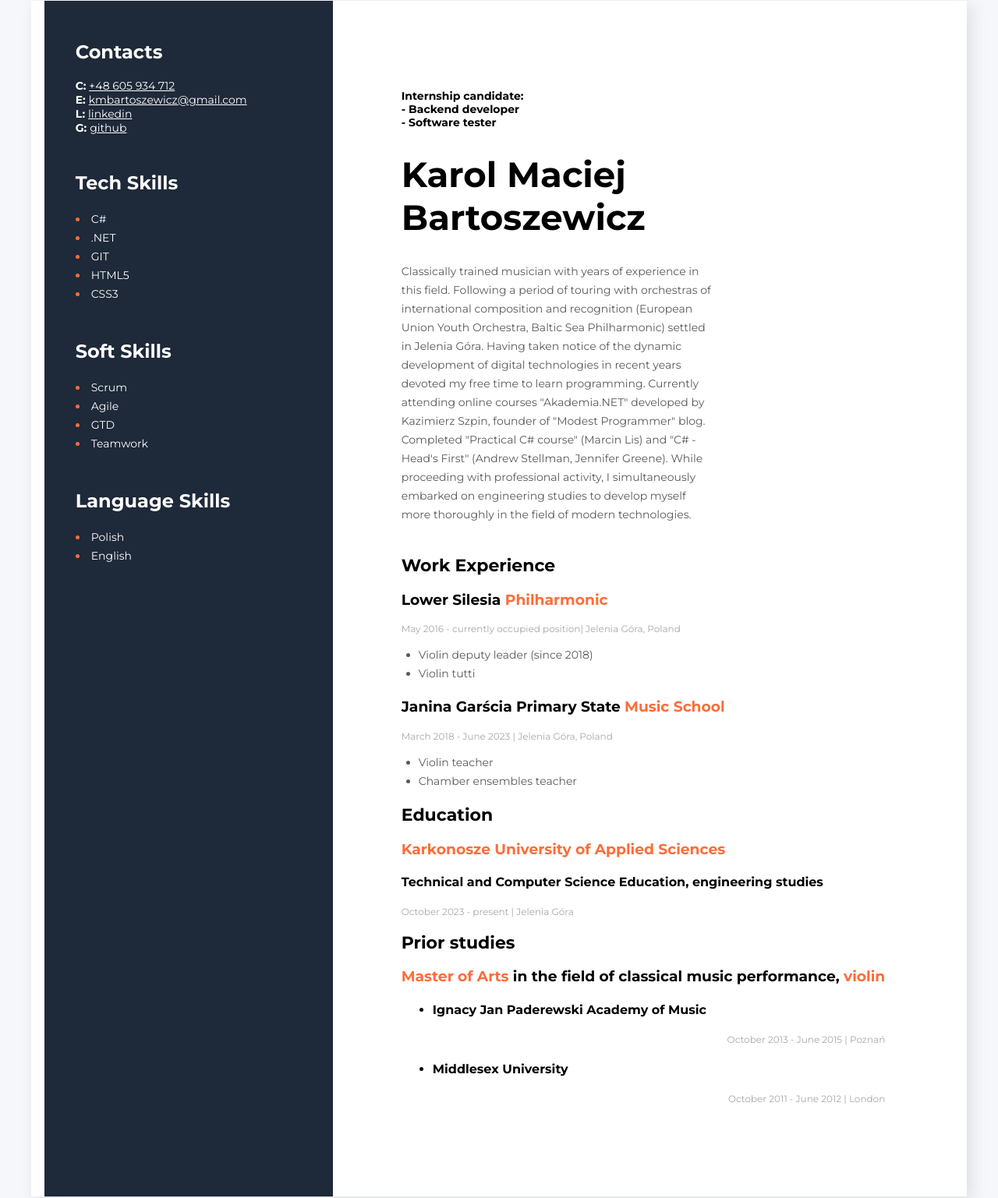
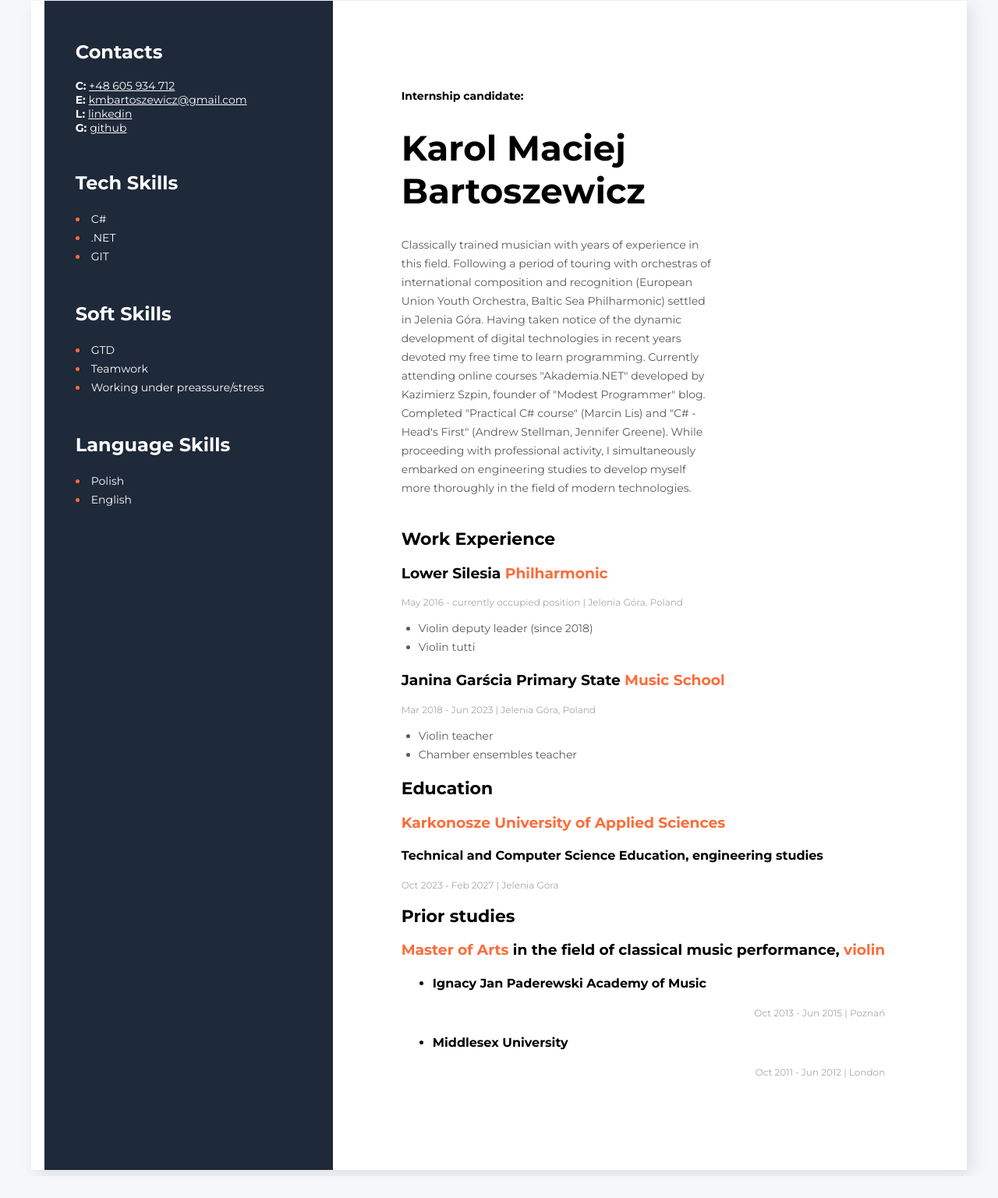
Before and after one commit to kamvitae/my-resume, a plain HTML site: page index.html in a window 1280 px wide. Shown: the part 7-1544 px from the top of the page at 78% size. After the commit the page ends 1516 px from the top, so only its background shows below. Drawn offline with Linux system fonts and the light colour scheme.

Commit message:
Update index.html

```diff
--- a/index.html
+++ b/index.html
@@ -20,7 +20,7 @@
                 <div class="main-description">
                     <h2 class="job-title">
                         Internship candidate:
-                        <br />- Backend developer <br />- Software tester
+                        <!-- <br />- Backend developer <br />- Software tester -->
                     </h2>
                     <h1>Karol Maciej Bartoszewicz</h1>
 
@@ -53,7 +53,7 @@
                         <span class="highlight">Philharmonic</span>
                     </h3>
                     <p class="period">
-                        May 2016 - currently occupied position| Jelenia Góra,
+                        May 2016 - currently occupied position | Jelenia Góra,
                         Poland
                     </p>
                     <ul class="job-list">
@@ -68,7 +68,7 @@
                         <span class="highlight">Music School</span>
                     </h3>
                     <p class="period">
-                        March 2018 - June 2023 | Jelenia Góra, Poland
+                        Mar 2018 - Jun 2023 | Jelenia Góra, Poland
                     </p>
                     <ul class="job-list">
                         <li>Violin teacher</li>
@@ -86,9 +86,7 @@
                             Technical and Computer Science Education,
                             engineering studies
                         </h4>
-                        <p class="period">
-                            October 2023 - present | Jelenia Góra
-                        </p>
+                        <p class="period">Oct 2023 - Feb 2027 | Jelenia Góra</p>
                     </div>
                 </div>
 
@@ -103,13 +101,13 @@
                         <li>
                             <h4>Ignacy Jan Paderewski Academy of Music</h4>
                             <p class="edu_period">
-                                October 2013 - June 2015 | Poznań
+                                Oct 2013 - Jun 2015 | Poznań
                             </p>
                         </li>
                         <li>
                             <h4>Middlesex University</h4>
                             <p class="edu_period">
-                                October 2011 - June 2012 | London
+                                Oct 2011 - Jun 2012 | London
                             </p>
                         </li>
                     </ul>
@@ -154,19 +152,24 @@
                         <li><span class="list-secondary-item">C#</span></li>
                         <li><span class="list-secondary-item">.NET</span></li>
                         <li><span class="list-secondary-item"> GIT</span></li>
-                        <li><span class="list-secondary-item">HTML5</span></li>
-                        <li><span class="list-secondary-item"> CSS3</span></li>
+                        <!-- <li><span class="list-secondary-item">HTML5</span></li>
+                        <li><span class="list-secondary-item"> CSS3</span></li> -->
                     </ul>
                 </div>
 
                 <div class="soft-skills-block">
                     <h2 class="header-secondary">Soft Skills</h2>
                     <ul class="list-secondary">
-                        <li><span class="list-secondary-item">Scrum</span></li>
-                        <li><span class="list-secondary-item">Agile</span></li>
+                        <!-- <li><span class="list-secondary-item">Scrum</span></li>
+                        <li><span class="list-secondary-item">Agile</span></li> -->
                         <li><span class="list-secondary-item">GTD</span></li>
                         <li>
                             <span class="list-secondary-item">Teamwork</span>
+                        </li>
+                        <li>
+                            <span class="list-secondary-item"
+                                >Working under preassure/stress</span
+                            >
                         </li>
                     </ul>
                 </div>
```
